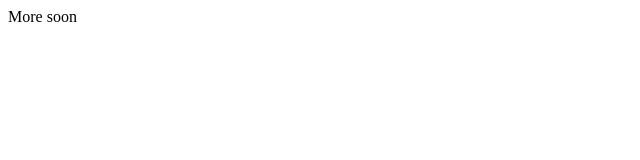
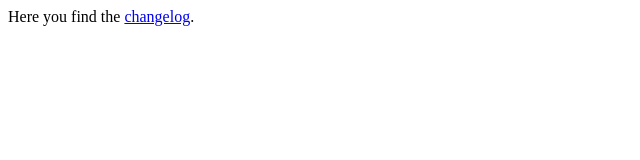
Before and after one commit to SAP/stewardci-core, a plain HTML site: page index.html in a window 1280 px wide. Shown: the whole page, without its empty margins (0-640 px from the left). Drawn offline with Linux system fonts and the light colour scheme.

Commit message:
Add link to index

```diff
--- a/index.html
+++ b/index.html
@@ -1,5 +1,5 @@
 <html>
     <body>
-        More soon
+        Here you find the <a href="changelog.html">changelog</a>.
     </body>
 </html>
```
